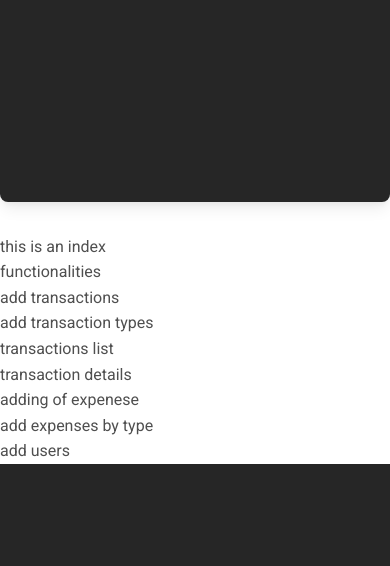
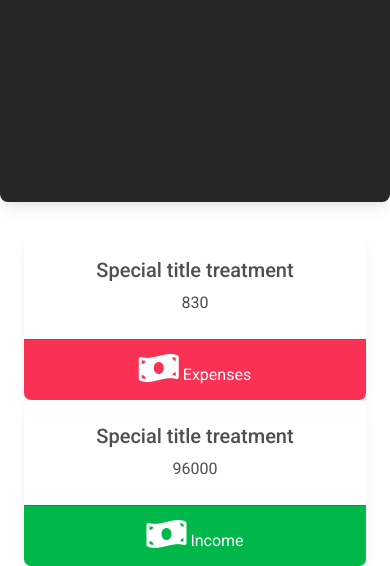
Before and after one commit to prabodh44/MoneyLover, a Django app: page /money/ in a window 390 px wide. Shown: the part 684-1250 px from the top of the page. Before the commit the page ends 1148 px from the top, so only its background shows below. Run offline with Django 3.2, Linux system fonts and the light colour scheme; data comes from the database, SQL or seed files in the repository; some libraries are stand-ins or nearby versions.

Commit message:
Prabodh: added dashboard | created functions for ease

```diff
--- a/money/models.py
+++ b/money/models.py
@@ -11,7 +11,8 @@ class User(models.Model):
 
 
 class TransactionType(models.Model):
-    txn_type = models.CharField(max_length=200)
+    txn_type    = models.CharField(max_length=200)
+    isAnExpense = models.CharField(max_length=5)
 
     def __str__(self):
         return self.txn_type
@@ -22,8 +23,7 @@ class Transaction(models.Model):
     transaction_summary = models.TextField()
     transaction_date    = models.DateTimeField(null=False)
     transaction_amount  = models.IntegerField(blank=True)
-    transaction_type    = models.CharField(max_length=200)
-    isAnExpense         = models.CharField(max_length=1)
+    transaction_type    = models.ForeignKey(TransactionType, on_delete=models.CASCADE)
     # user                = models.ForeignKey(User, on_delete=models.CASCADE)
 
     def __str__(self):
--- a/money/templates/money/index.html
+++ b/money/templates/money/index.html
@@ -1,14 +1,41 @@
 {% extends 'money/base.html' %}
 
 {% block content %}
+<div class="container">
+    <div class="row">
+        <div class="col-md-4">
+            <div class="card text-center">
+                <div class="card-body">
+                    <h5 class="card-title">Special title treatment</h5>
+                    <p class="card-text">
+                        {{ expenses }}
+                    </p>
+                </div>
+                <div class="card-footer text-white bg-danger">
+                    <span class="fas fa-money-bill-wave fa-2x"></span>
+                    <span class="ml-4"> Expenses  </span>
+                </div>
+            </div>
+        </div>
+        <div class="col-md-4">
+            <div class="card text-center">
+                <div class="card-body">
+                    <h5 class="card-title">Special title treatment</h5>
+                    <p class="card-text">
+                        {{ incomes }}
+                    </p>
+                </div>
+                <div class="card-footer text-white bg-success">
+                    <span class="fas fa-money-bill-wave fa-2x"></span>
+                    <span class="ml-4"> Income  </span>
+                </div>
+            </div>
 
-    this is an index <br>
-    functionalities <br>
-    add transactions <br>
-    add transaction types <br>
-    transactions list  <br>
-    transaction details <br>
-    adding of expenese <br>
-    add expenses by type <br>
-    add users
+        </div>
+        <div class="col-md-4">
+
+
+        </div>
+    </div>
+</div>
 {% endblock content %}
--- a/money/views.py
+++ b/money/views.py
@@ -6,7 +6,18 @@ import datetime
 
 # Create your views here.
 def index_view(request):
-    return render(request, 'money/index.html', {})
+    incomes   = getSumOfAllIncomes()
+    expenses  = getSumOfAllExpenses()
+    remaining = getSumOfAllExpenses() - getSumOfAllIncomes()
+
+
+    context = {
+        'incomes':incomes,
+        'expenses':expenses,
+        'remaining':remaining,
+
+    }
+    return render(request, 'money/index.html', context)
 
 def addTransaction_view(request):
     transaction_types = TransactionType.objects.all()
@@ -14,7 +25,7 @@ def addTransaction_view(request):
         txn_name = request.POST["txn_name"]
         txn_summary = request.POST["txn_summary"]
         txn_amount = request.POST["txn_amount"]
-        txn_type = request.POST["txn_type"]
+        txn_type = TransactionType.objects.get(txn_type=request.POST["txn_type"])
 
         transaction = Transaction.objects.create(
             transaction_name=txn_name,
@@ -26,12 +37,22 @@ def addTransaction_view(request):
 
         transaction.save()
 
-        transactions = Transaction.objects.all()
-        total = Transaction.objects.aggregate(Sum('transaction_amount'))
-        txn_total = total["transaction_amount__sum"]
+        transactions = Transaction.objects.filter(transaction_type__isAnExpense="yes")
+        txn_total = getSumOfAllExpenses()
 
         return render(request, 'money/transactionList.html', {'transactions':transactions, 'txn_total':txn_total, 'transaction_types':transaction_types })
     return render(request, 'money/addTransaction.html', {'transaction_types':transaction_types})
+
+def getSumOfAllExpenses():
+    total = Transaction.objects.filter(transaction_type__isAnExpense="yes").aggregate(Sum('transaction_amount'))
+    txn_total = total["transaction_amount__sum"]
+    return txn_total
+
+def getSumOfAllIncomes():
+     total = Transaction.objects.filter(transaction_type__isAnExpense="no").aggregate(Sum('transaction_amount'))
+     txn_total = total["transaction_amount__sum"]
+     return txn_total
+
 
 def transactionList_view(request):
     transactions = Transaction.objects.all()
@@ -68,7 +89,13 @@ def listQueriesByType(transactions, sortBytransactionTypes):
 def transactionTypes_view(request):
     if request.method == "POST":
         txn_type = request.POST["txn_type"]
-        transaction_type = TransactionType.objects.create(txn_type=txn_type)
+        expenseType = request.POST["isAnExpense"]
+        if expenseType == "income":
+            isAnExpense = "no"
+        else:
+            isAnExpense = "yes"
+
+        transaction_type = TransactionType.objects.create(txn_type=txn_type, isAnExpense=isAnExpense)
         transaction_type.save()
         return redirect('index')
     return render(request, 'money/addTransactionTypes.html', {})
```
Also changed, not shown: money/templates/money/addTransaction.html (+8 -3 lines), money/templates/money/addTransactionTypes.html (+8 -0 lines), db.sqlite3, money/migrations/0006_auto_20210219_1425.py (added), money/migrations/0007_auto_20210219_1433.py (added), money/migrations/0008_auto_20210219_1434.py (added).
